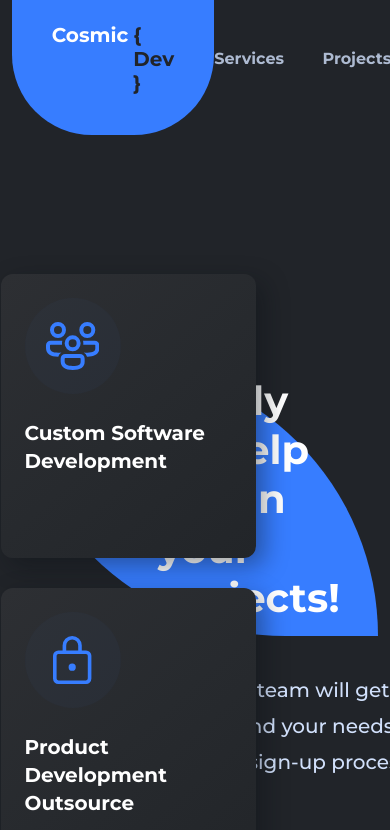
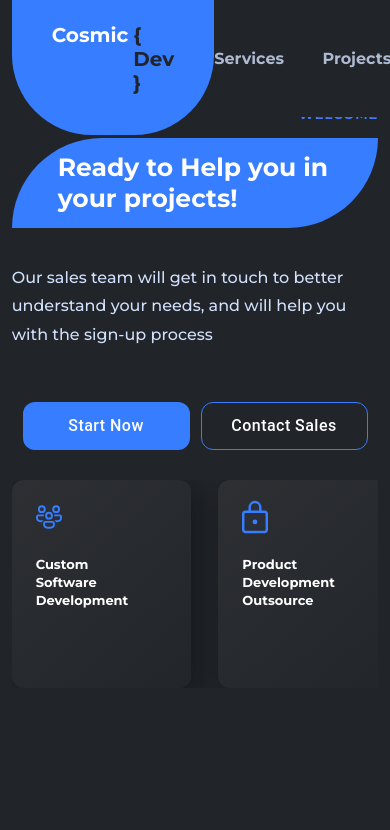
Before and after one commit to dunkman32/cosmic-dev, a Next.js app: page / in a window 390 px wide. Shown: the top 830 px of the page. Built offline with nearby package versions, Linux system fonts and the light colour scheme.

Commit message:
change main headers responsive design

```diff
--- a/package.json
+++ b/package.json
@@ -32,7 +32,8 @@
     "prettier": "^2.6.2",
     "react": "18.1.0",
     "react-dom": "18.1.0",
-    "styled-components": "^5.3.5"
+    "styled-components": "^5.3.5",
+    "swiper": "^8.2.2"
   },
   "devDependencies": {
     "@types/node": "17.0.38",
--- a/src/components/home/header/index.tsx
+++ b/src/components/home/header/index.tsx
@@ -1,3 +1,4 @@
+/* eslint-disable import/no-unresolved */
 import React from 'react';
 import {
   Root,
@@ -18,6 +19,10 @@ import {
   LowerWrapper,
 } from '@src/components/home/header/styled';
 import { HeadersData } from '@src/components/home/header/helper';
+import { Swiper, SwiperSlide } from 'swiper/react';
+import 'swiper/css';
+import 'swiper/css/pagination';
+import 'swiper/css/scrollbar';
 
 const MainsHeader = () => {
   return (
@@ -41,12 +46,21 @@ const MainsHeader = () => {
           </LowerWrapper>
         </TitleWrapper>
         <Flex>
-          {HeadersData.map((val) => (
-            <Card key={val.id}>
-              <Icon>{val.icon}</Icon>
-              <CardDesc>{val.desc}</CardDesc>
-            </Card>
-          ))}
+          <Swiper
+            spaceBetween={20}
+            slidesPerView={3}
+            onSlideChange={() => console.log('slide change')}
+            onSwiper={(swiper) => console.log(swiper)}
+          >
+            {HeadersData.map((val) => (
+              <SwiperSlide key={val.id}>
+                <Card>
+                  <Icon>{val.icon}</Icon>
+                  <CardDesc>{val.desc}</CardDesc>
+                </Card>
+              </SwiperSlide>
+            ))}
+          </Swiper>
         </Flex>
       </Content>
     </Root>
--- a/src/components/home/header/styled.ts
+++ b/src/components/home/header/styled.ts
@@ -7,9 +7,19 @@ export const Root = styled(StyledPaddingWrapper)`
 
 export const Content = styled(PaddingContainer)`
   display: flex;
+  flex-direction: column;
+  gap: 30px;
   align-items: start;
   justify-content: space-between;
-  margin-top: 274px;
+  margin-top: 50px;
+  overflow: hidden;
+  ${(props) => props.theme.breakpoints.up('md')} {
+    flex-direction: initial;
+  }
+  ${(props) => props.theme.breakpoints.up('lg')} {
+    margin-top: 274px;
+  }
+
 `;
 
 export const TitleWrapper = styled.div`
@@ -20,32 +30,59 @@ export const TitleWrapper = styled.div`
 `;
 
 export const Title = styled.span`
-  font-size: 40px;
+  font-size: 25px;
   font-weight: bold;
   line-height: 1.23;
   text-align: left;
   color: #fff;
   max-width: 450px;
   margin: 14px 0;
+  ${(props) => props.theme.breakpoints.up('md')} {
+    font-size: 30px;
+    max-width: 300px;
+  }
+  ${(props) => props.theme.breakpoints.up('lg')} {
+    margin-left: 100px;
+    font-size: 40px;
+  }
+  ${(props) => props.theme.breakpoints.up('xl')} {
+    margin-left: 100px;
+    font-size: 40px;
+    max-width: 450px;
+  }
 `;
 
 export const Desc = styled.span`
   text-align: left;
   color: #d1e0fb;
-  width: 450px;
-  font-size: 20px;
+  max-width: 450px;
+  font-size: 16px;
   font-weight: 500;
   line-height: 1.8;
   margin-top: 36px;
-  margin-left: 146px;
+  ${(props) => props.theme.breakpoints.up('md')} {
+    font-size: 20px;
+  }
+  ${(props) => props.theme.breakpoints.up('lg')} {
+    margin-left: 146px;
+  }
 `;
 
 export const ButtonWrapper = styled.div`
+  width: 100%;
   display: flex;
+  justify-content: center;
   gap: 11px;
   margin-top: 26px;
-  margin-left: 146px;
-  margin-right: 120px;
+  ${(props) => props.theme.breakpoints.up('md')} {
+    margin-right: 120px;
+    justify-content: initial;
+  }
+  ${(props) => props.theme.breakpoints.up('lg')} {
+    margin-left: 146px;
+    margin-right: 120px;
+    justify-content: initial;
+  }
 `;
 export const LowerWrapper = styled.div`
   display: flex;
@@ -74,72 +111,96 @@ export const StyledButtons = styled(Button)`
 
 export const Flex = styled.div`
   display: flex;
-  position: absolute;
   flex-wrap: wrap;
   align-items: center;
   justify-content: center;
   gap: 30px;
-  max-width: 1000px;
+  max-width: 600px;
   right: 134px;
+
+
 `;
 
 export const Card = styled.div`
   padding-top: 24px;
   padding-left: 24px;
-  width: 255px;
-  height: 284px;
+  width: 155px;
+  height: 184px;
   border-radius: 12px;
   box-shadow: 8px 8px 24px 0 rgba(9, 14, 20, 0.4);
   background-image: linear-gradient(138deg, #2d2f33 1%, #272a2e 52%, #222529);
+  ${(props) => props.theme.breakpoints.up('xl')} {
+    width: 245px;
+    height: 284px;
+  }
 `;
 
 export const Icon = styled.div`
-  width: 96px;
-  height: 96px;
+  width: 26px;
+  height: 26px;
   font-size: 48px;
   background: rgba(69, 121, 245, 0.03);
   border-radius: 600px 600px;
   display: flex;
   align-items: center;
   justify-content: center;
+  ${(props) => props.theme.breakpoints.up('xl')} {
+    width: 96px;
+    height: 96px;
+  }
 `;
 
 export const CardDesc = styled.div`
   width: 207px;
   height: 95px;
-  font-size: 20px;
+  font-size: 13px;
   font-weight: 600;
   line-height: 1.4;
   text-align: left;
   color: #fff;
   margin-top: 25px;
-  max-width: 207px;
+  max-width: 107px;
+  ${(props) => props.theme.breakpoints.up('xl')} {
+    font-size: 20px;
+    max-width: 207px;
+  }
 `;
 
 export const Welcome = styled.div`
   color: #4579f5;
   margin: 16px 0;
-  margin-left: 154px;
   font-size: 13px;
+  text-align: right;
   font-weight: 600;
   letter-spacing: 1px;
+  ${(props) => props.theme.breakpoints.up('md')} {
+    text-align: left;
+  }
+  ${(props) => props.theme.breakpoints.up('lg')} {
+    margin-left: 154px;
+  }
 `;
 
 export const BlueRectangle = styled.div`
   display: flex;
   width: 100%;
   background-color: #377dff;
-  padding: 0 146px;
-  border-bottom-left-radius: 300px;
-  border-top-right-radius: 300px;
+  padding: 0 46px;
+  border-top-left-radius: 300px;
+  border-bottom-right-radius: 300px;
+  ${(props) => props.theme.breakpoints.up('lg')} {
+   border-radius: 0px 0 0 150px;
+  }
 `;
 export const LowerBlueRectangle = styled.div`
-  display: flex;
+  display: none;
   width: 100%;
   background-color: #377dff;
   padding: 0 146px;
   border-bottom-left-radius: 300px;
   border-bottom-right-radius: 300px;
   height: 128px;
-  width: 100%;
+  ${(props) => props.theme.breakpoints.up('lg')} {
+    display: flex;
+  }
 `;
```
Also changed, not shown: 1 other file (tests, documents, lock files or other folders).
